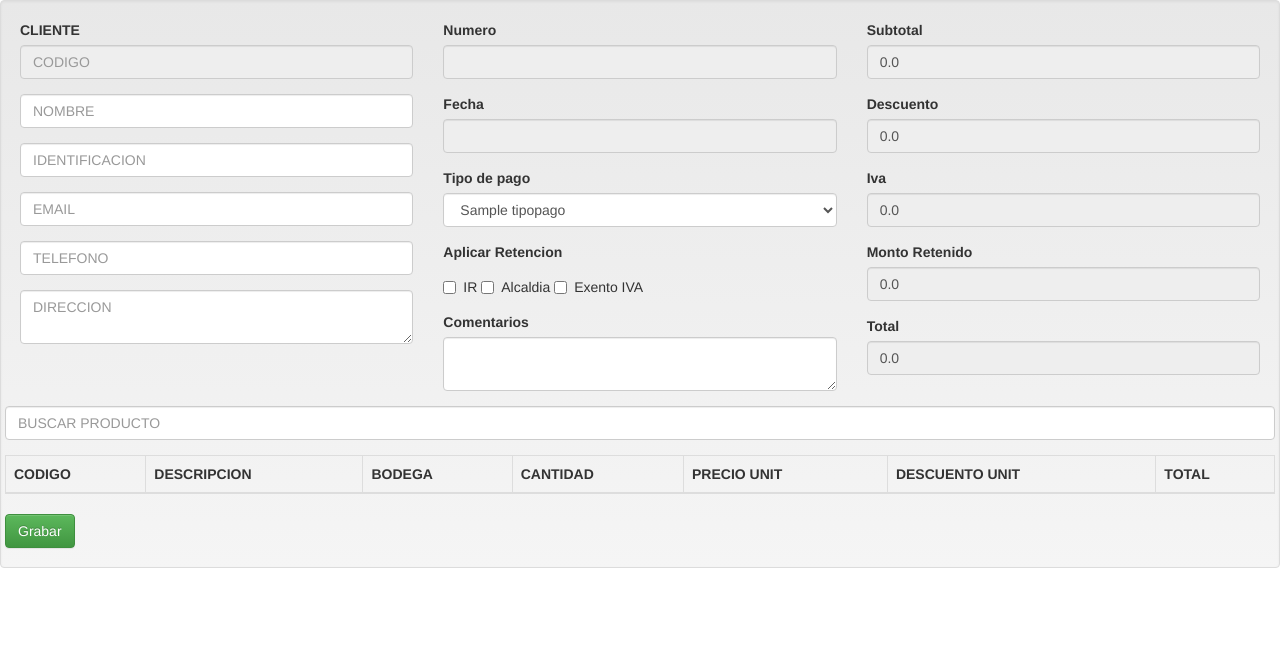
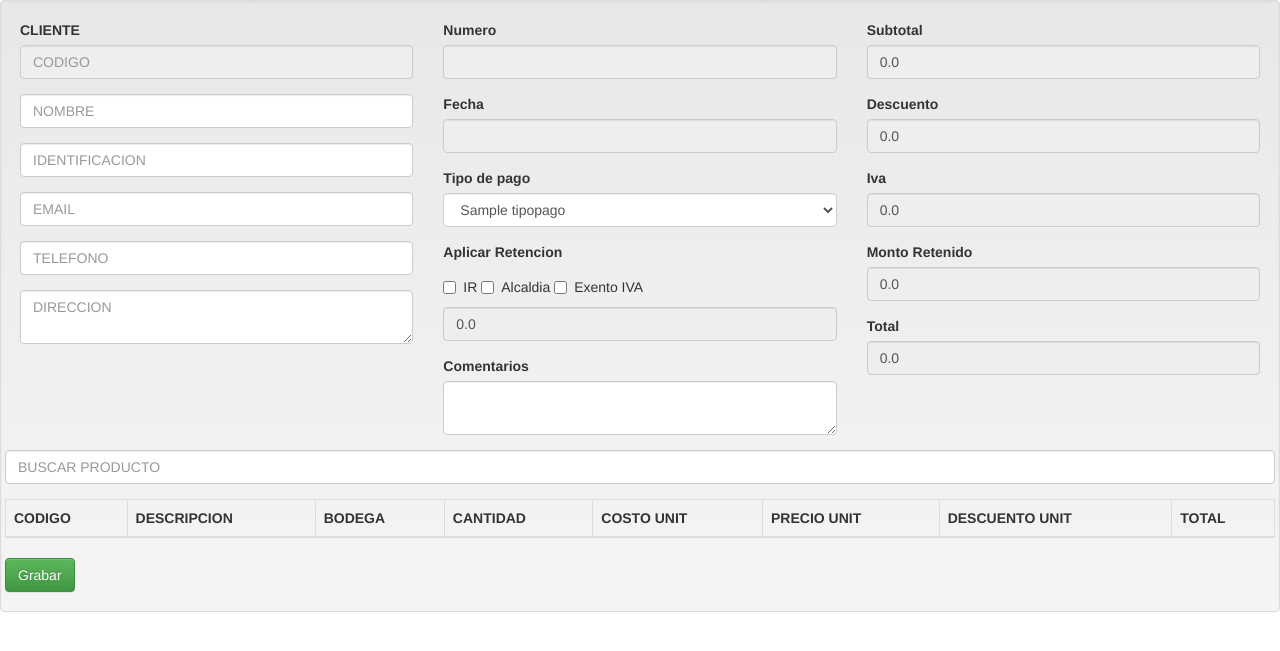
Before and after one commit to elvisvado/johnmay, a Django app: page /facturacion/ in a window 1280 px wide. Shown: the top 651 px of the page. Run offline with Django 3.2, Linux system fonts and the light colour scheme; a user stored in the database is signed in; tables that the repository leaves empty hold one stand-in row (values such as "Sample post"); lists and menus that the app fills with data are empty; some libraries are stand-ins or nearby versions.

Commit message:
app de facturacion

```diff
--- a/facturacion/static/facturacion/js/factura.js
+++ b/facturacion/static/facturacion/js/factura.js
@@ -39,6 +39,7 @@ var create_row = function(obj){
     row.append($('<td><input type="input" id="id_producto_nombre" class="form-control" readonly name="producto_nombre" value="'+obj.name+'"></td>'));
     row.append($('<td><input type="input" id="id_producto_bodega" class="form-control" readonly name="producto_bodega" value="0"></td>'));
     row.append($('<td><input type="input" id="id_producto_cantidad" class="form-control" readonly name="producto_cantidad" value="1"></td>'));
+    row.append($('<td><input type="input" id="id_producto_costo" class="form-control" readonly name="producto_costo" value="'+obj.costo+'"></td>'));
     row.append($('<td><input type="input" id="id_producto_precio" class="form-control" readonly name="producto_precio" value="'+obj.precio+'"></td>'));
     row.append($('<td><input type="input" id="id_producto_descuento" class="form-control" readonly name="producto_descuento" value="0"></td>'));
     row.append($('<td><input type="input" id="id_total" class="form-control" readonly name="producto_total" value="'+obj.precio+'"></td>'));
@@ -169,18 +170,21 @@ var calcular_factura = function(){
   var Iva = 0;
   var Retencion = 0;
   var Total = 0;
+  var Costo = 0;
 
   $('#productos>tbody tr').each(function(){
       $this = $(this);
       var cantidad = $(this).find("#id_producto_cantidad").val();
       var precio = $(this).find("#id_producto_precio").val();
       var descuento = parseFloat($(this).find("#id_producto_descuento").val());
+      var costo = parseFloat($(this).find("#id_producto_costo").val());
       var total_descuento = (cantidad*precio)-(cantidad*descuento);
 
       $(this).find("#id_total").val(total_descuento.toFixed(2));
 
       Subtotal += cantidad * precio;
-      Descuento += (cantidad*descuento);
+      Descuento += cantidad * descuento;
+      Costo += cantidad * costo;
   });
 
   if($('#id_excento').is(':checked')) {
@@ -205,6 +209,7 @@ var calcular_factura = function(){
   $("#id_factura_iva").val(Iva.toFixed(2));
   $("#id_factura_retencion").val(Retencion.toFixed(2));
   $("#id_factura_total").val(Total.toFixed(2));
+  $("#id_factura_costo").val(Costo.toFixed(2));
   }
 var quitar_fila = function(){
   var modal = $('#myModal');
@@ -244,8 +249,7 @@ $(document).on('ready', function(){
     $('#id_close_modal').on('click', quitar_fila);
     $('#modal_delete').on('click', eliminar_producto);
     $('#modal_descuento_1').on('change', get_descuento);
-    $('form').on('submit', function(event){
+    /*$('form').on('submit', function(event){
       event.preventDefault();
-      $(this).preventDefault();
-    });
+    });*/
 });
--- a/facturacion/templates/factura.html
+++ b/facturacion/templates/factura.html
@@ -75,6 +75,7 @@
                                     <input type="checkbox"  id="id_excento" name="excento"> Exento IVA
                                 </label>
                             </div>
+                            <input type="input" class="form-control" id="id_factura_costo" readonly name="factura_costo" value="0.0">
                         </div>
                         <div class="form-group">
                             <label for="id_factura_comentario">Comentarios</label>
@@ -117,6 +118,7 @@
                                 <th>DESCRIPCION</th>
                                 <th>BODEGA</th>
                                 <th>CANTIDAD</th>
+                                <th>COSTO UNIT</th>
                                 <th>PRECIO UNIT</th>
                                 <th>DESCUENTO UNIT</th>
                                 <th>TOTAL</th>
--- a/facturacion/views.py
+++ b/facturacion/views.py
@@ -38,8 +38,7 @@ def grabar_factura(request):
     f.tipodoc = factura()
 
     f.vendedor = request.user
-    f.tipopago = TipoPago.objects.get(
-        id=request.POST.get("factura_tipopago", ""))
+    f.tipopago = TipoPago.objects.get(id=request.POST.get("factura_tipopago", ""))
     f.comentarios = request.POST.get("factura_comentarios", "")
     f.cliente = get_cliente(c)
 
@@ -47,7 +46,9 @@ def grabar_factura(request):
     f.descuento = float(request.POST.get("factura_descuento", "0.0"))
     f.iva = float(request.POST.get("factura_iva", "0.0"))
     f.total = float(request.POST.get("factura_total", "0.0"))
-    f.retencion = float(request.POST.get("factura_retencion", "0.0"))
+    f.costo = float(request.POST.get("factura_costo", "0.0"))
+    f.factor = (f.subtotal - f.descuento) / f.costo
+    f.utilidad = (f.subtotal - f.descuento) - f.costo
 
     f.save()
     f.aplicar()
@@ -57,6 +58,7 @@ def grabar_factura(request):
 
 def grabar_detalle(request, factura):
     t = len(request.POST.getlist('producto_codigo', ''))
+    d = Factura()
     data = []
     for i in range(0, t):
         dd = Detalle()
```
